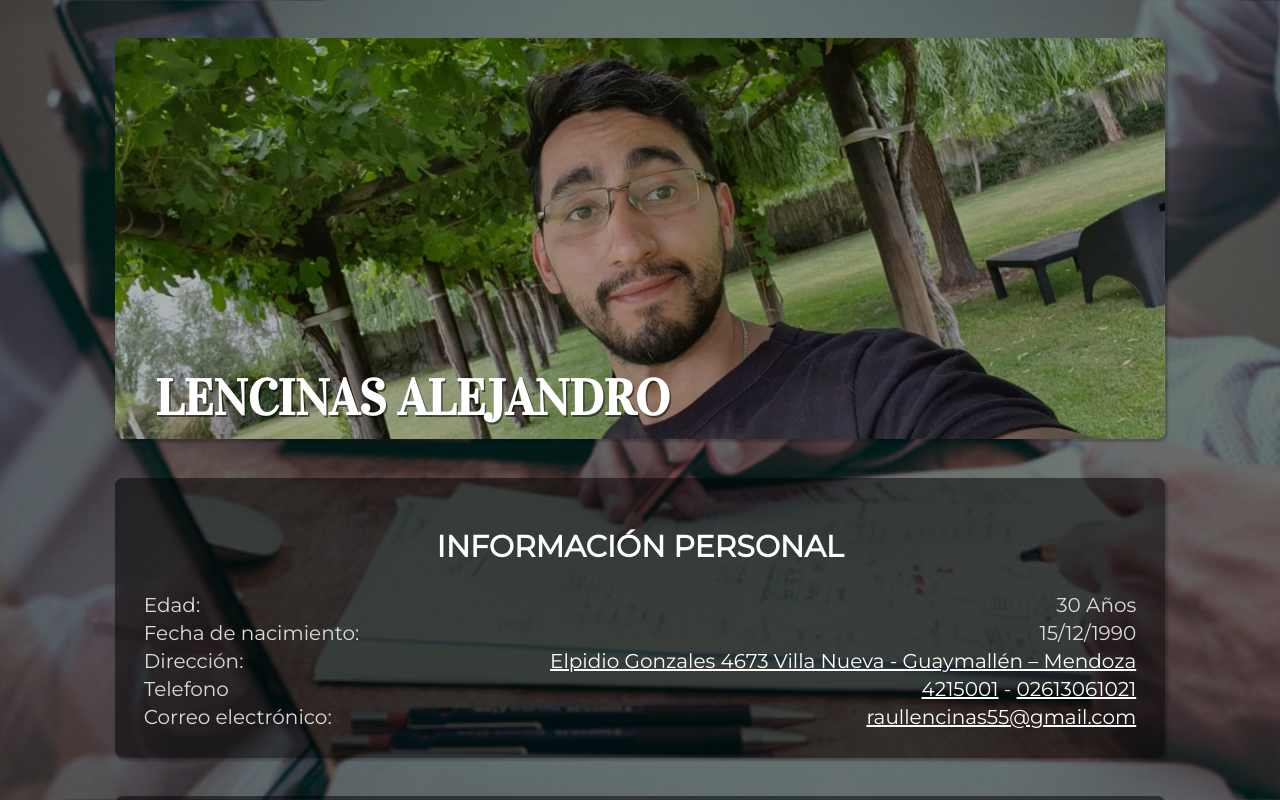
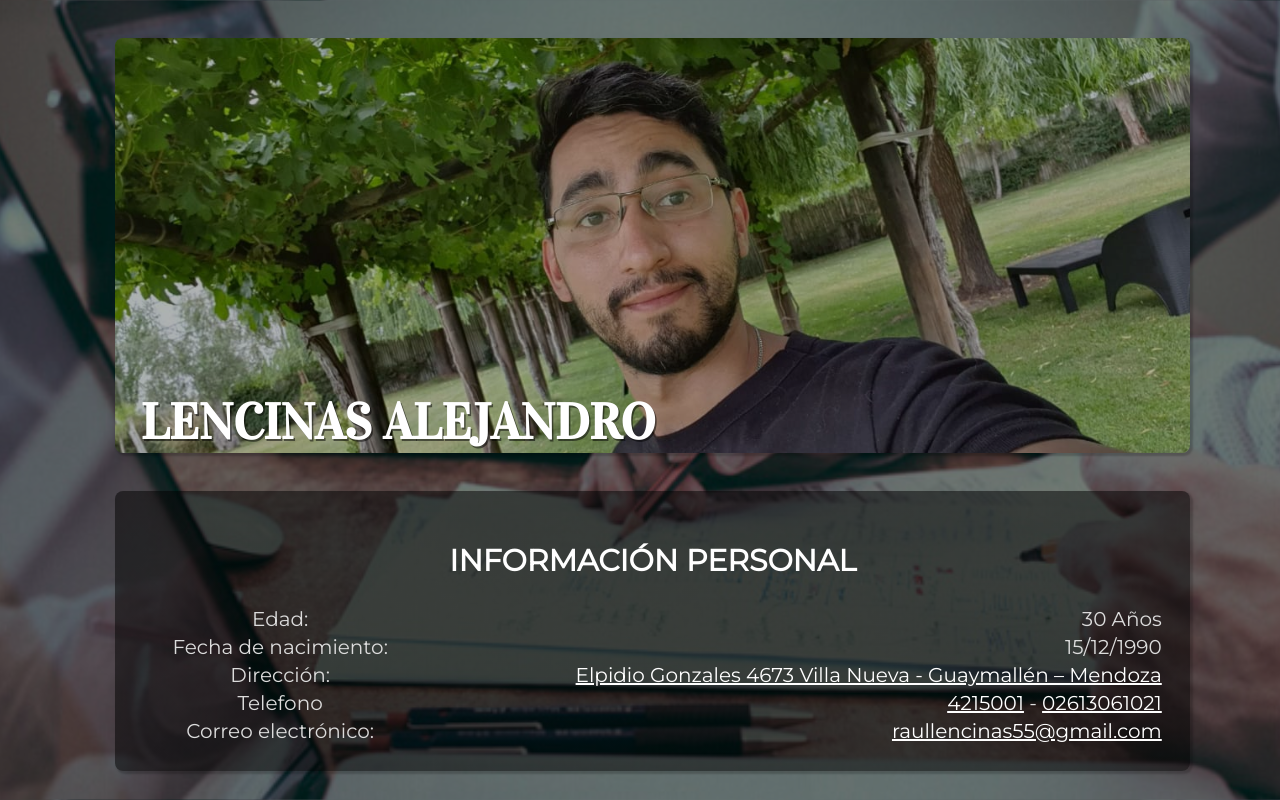
Before and after one commit to raullencinas55/my-profile, a plain HTML site: page index.html in a window 1280 px wide. Shown: the top 800 px of the page. Drawn offline with Linux system fonts and the light colour scheme.

Commit message:
Update style.css

```diff
--- a/style.css
+++ b/style.css
@@ -9,11 +9,11 @@ body{
 	color: rgba(220,220,220,1);
 	font-size: 18px;
 	font-family: 'Montserrat', sans-serif;
+	text-align: center;
 }
-
 header{
 	background-image: linear-gradient(rgba(0,0,0,0.3),rgba(0,0,0,0.3)), url("img/perfil.jpeg");
-	padding: 25% 0% 0% 0%;
+	padding: 25% 2% 0% 2%;
 }
 span{
 	font-weight: bold;
@@ -21,12 +21,11 @@ span{
 	color: white;
 }
 h1{
-	margin: 10px 0px 0px 0px;
-	padding: 0px 0px 10px 40px;
 	text-shadow:  1.5px 1.5px rgb(0, 0, 0, 0.5 );
 	font-size: 50px;
 	font-family: 'Vidaloka', serif;
 	color: white;
+	text-align: left;
 }
 h2{
 	text-align: center;
@@ -59,7 +58,6 @@ table{
 }
 .background_gradient{
 	padding: 2%;
-
 	background: linear-gradient(rgba(0,0,0,0.5),rgba(0,0,0,0.5));
 }
 .text-align_rigth{
@@ -89,13 +87,19 @@ table{
 	list-style:none;
 }
 
-@media only screen and (max-width: 600px) {
+@media (min-width: 1280px) {
+
+	div, header{
+	width: 1024px ;
+	}
+
+}
+
+@media (max-width: 540px) {
 	body {
 	    font-size: 11px;
 	}
 	h1{
-		margin: 5px 0px 0px 0px;
-		padding: 0px 0px 5px 20px;
 		text-shadow:  0.75px 0.75px rgb(0, 0, 0, 0.5 );
 		font-size: 25px;
 		font-family: 'Vidaloka', serif;
```
